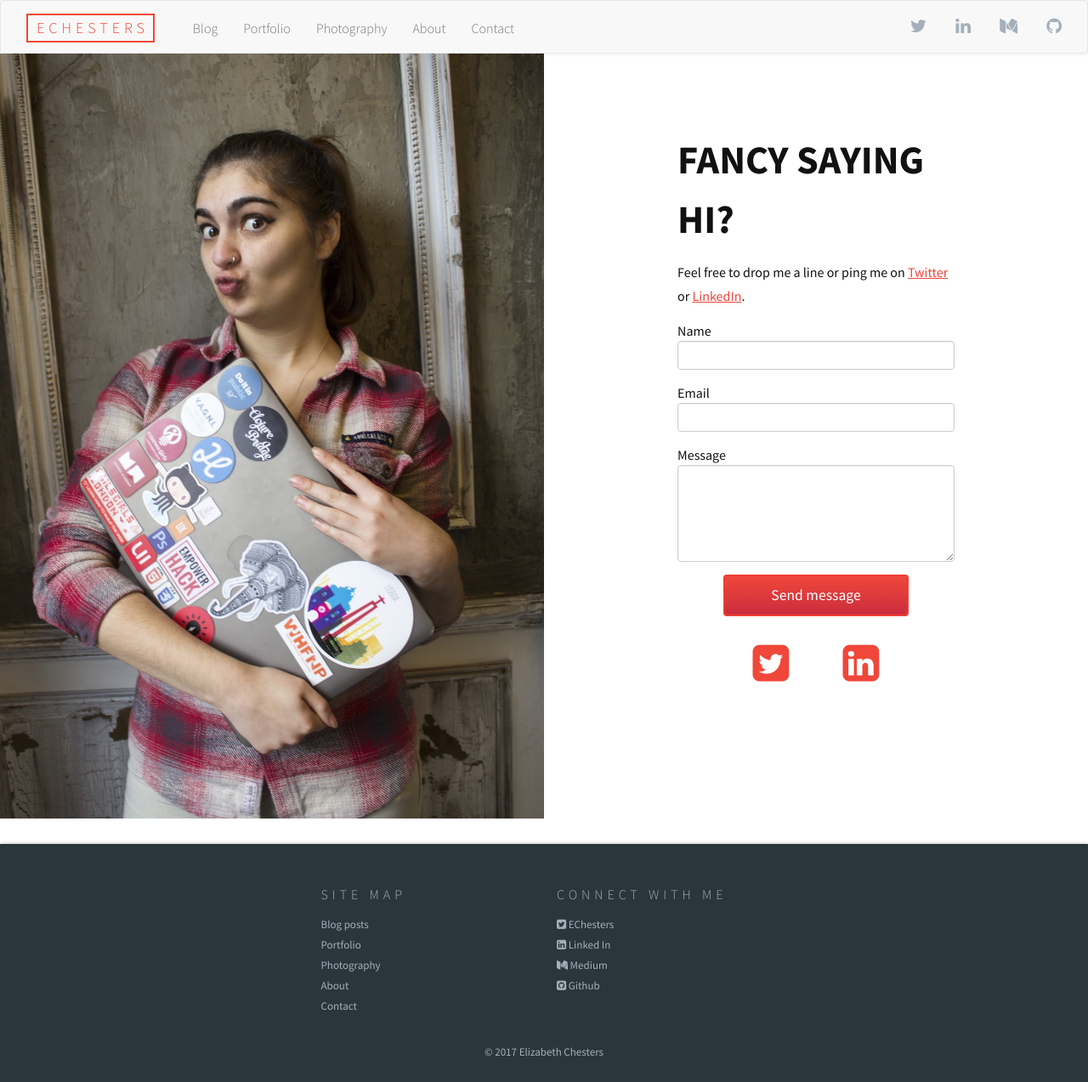
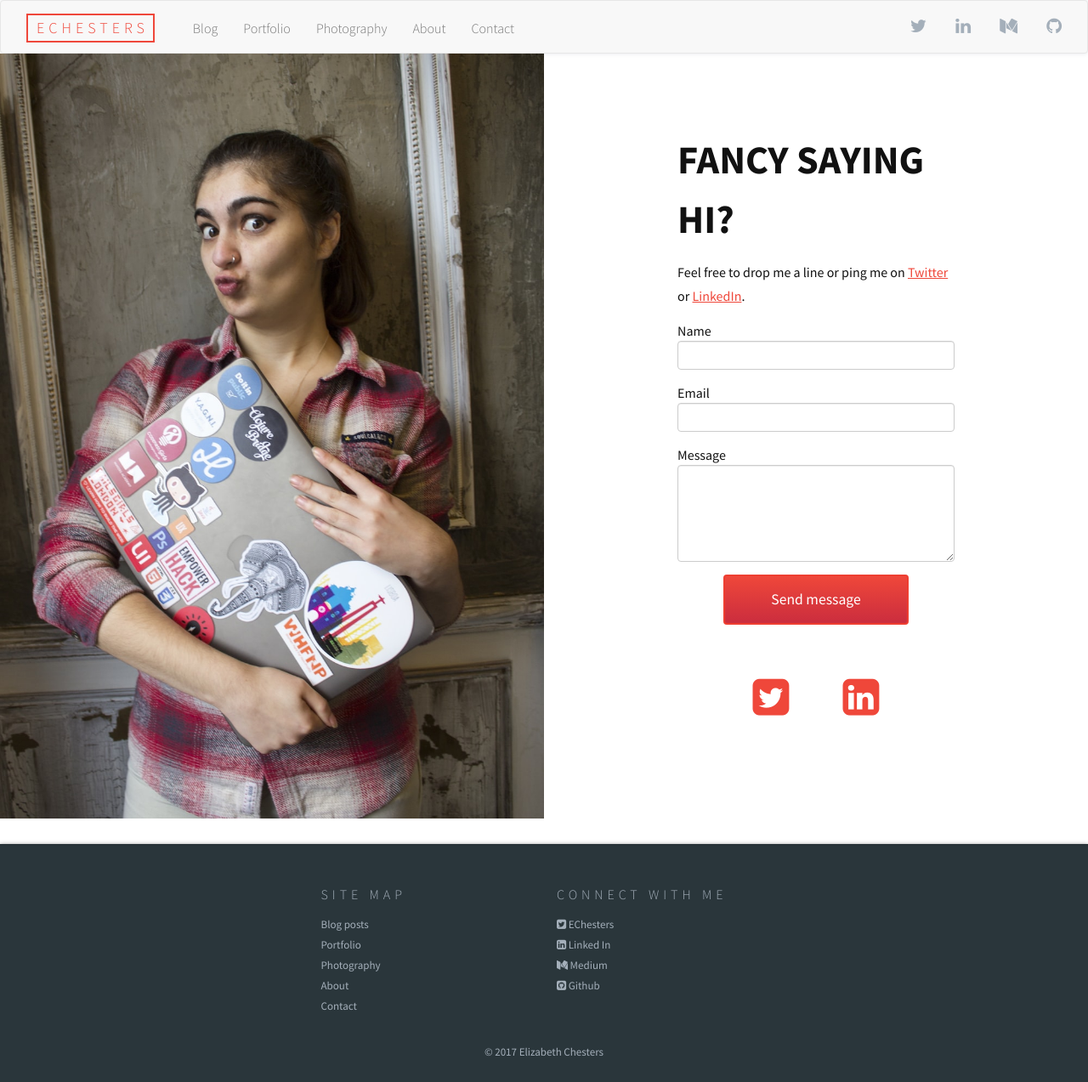
Before and after one commit to EChesters/echesters.github.io, a Jekyll site: the page built from contact.html, in a window 1280 px wide. Shown: the whole page at 85% size. Built offline with Jekyll 4.4.1, drawn with Linux system fonts in a browser that asks for light colours; nearby versions of some CDN libraries.

Commit message:
Fixed button margin and sizing on mobile

```diff
--- a/_sass/_buttons.scss
+++ b/_sass/_buttons.scss
@@ -1,11 +1,12 @@
 .btn {
   color: $actual-white;
-  padding: 10px $spacing-unit;
+  padding: calc( #{$spacing-unit} / 2) $spacing-unit;
   border: 2px solid darken($brand-color, 2%);
   @include background-gradient($brand-color, $brand-secondary);
   display: inline-block;
   text-shadow: none;
   font-size: 1.1em;
+  margin-bottom: $spacing-unit;
   text-decoration: none;
 
   &:hover {
@@ -16,11 +17,6 @@
 
   &:visited {
     color: $actual-white;
-  }
-
-  @media screen and (max-width: 1024px) {
-    width: 90%;
-    padding: 15px 0;
   }
 
   &.white {
```
